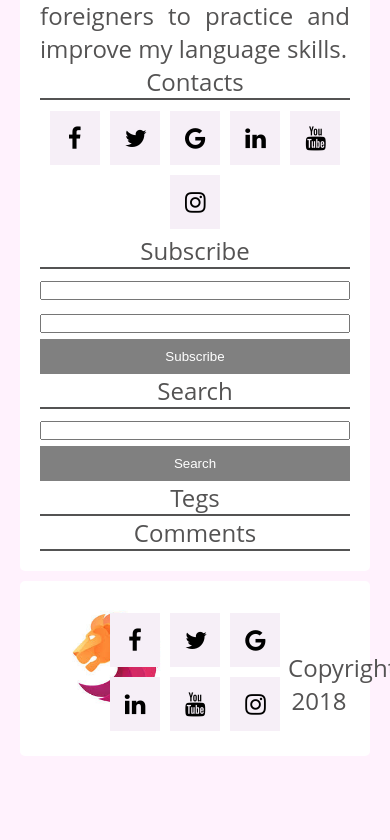
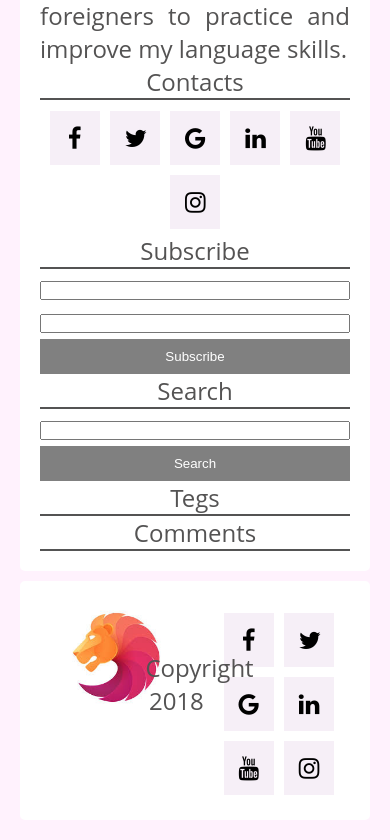
Before and after one commit to OleksandraFedotova/BlogPage, a plain HTML site: page index.html in a window 390 px wide. Shown: the part 4909-5749 px from the top of the page. Before the commit the page ends 5685 px from the top, so only its background shows below. Drawn offline with Linux system fonts and the light colour scheme.

Commit message:
updated footer

```diff
--- a/css/style.css
+++ b/css/style.css
@@ -431,4 +431,8 @@ input{
 	.search-menu{
 		width:13%;
 	}
+	.footer .social-btn-box {
+	    width: 46%;
+    float: right;
+     }
 }
```
